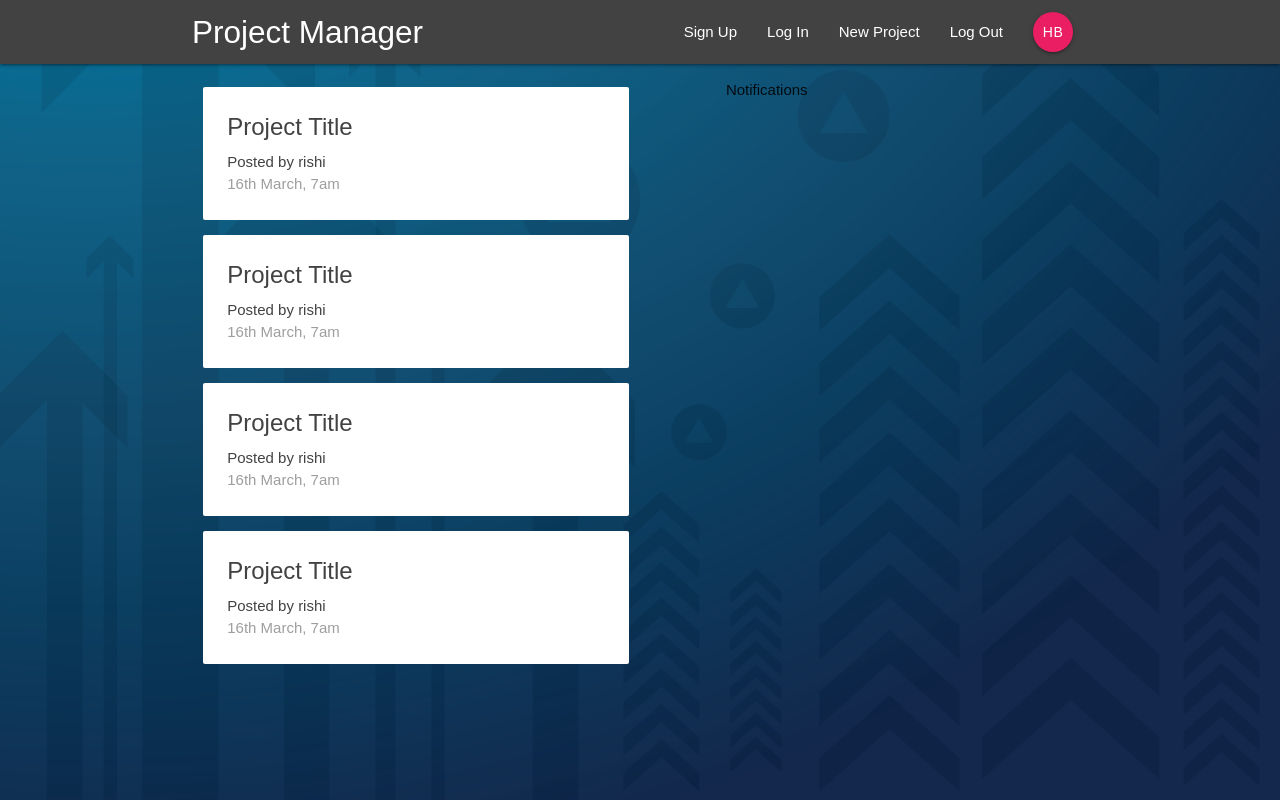
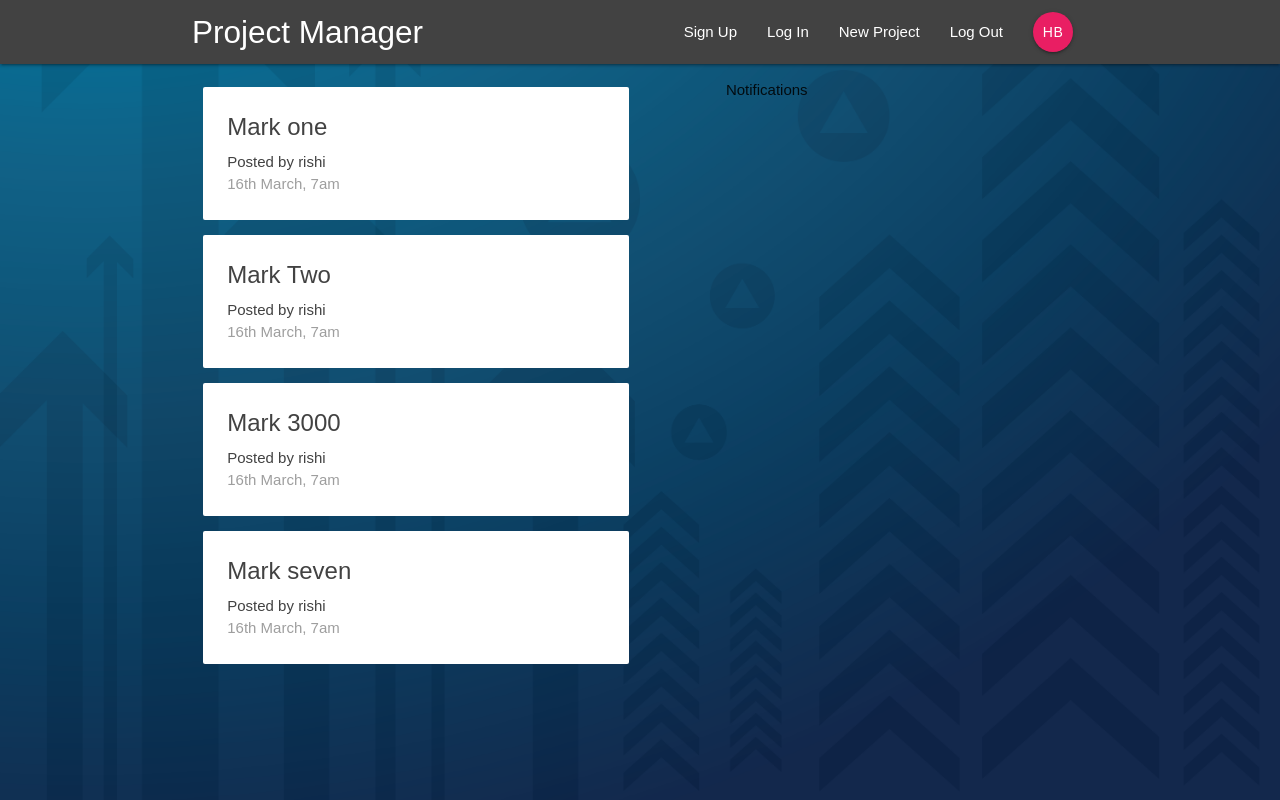
Before and after one commit to r7sh7/project-manager, a React (Create React App) app: page / in a window 1280 px wide. Built offline with nearby package versions, Linux system fonts and the light colour scheme.

Commit message:
useSelector to consume data and pass down as props

```diff
--- a/src/components/dashboard/Dashboard.js
+++ b/src/components/dashboard/Dashboard.js
@@ -1,15 +1,20 @@
 import React from 'react';
 import ProjectList from '../projects/ProjectList';
 import Notifications from './Notifications';
+import { useSelector } from 'react-redux';
 //dahsboard is our own class used to style as per our needs
 //div(row) to use the materialize grid
 //div(col s12 m6) 12 columns with small screens and up and 6 columns for medium screens and up
 //offset-m1 is the gap between the two divs 1)Project List 2)Notifications
 const Dashboard = () => {
+
+    const projects = useSelector(state => state.project.projects);
+    console.log(projects);
+
     return (
         <div className="dashboard container">
             <div className="row">
-                <div className="col s12 m6"><ProjectList /></div>
+                <div className="col s12 m6"><ProjectList projects={projects} /></div>
                 <div className="col s12 m5 offset-m1"><Notifications /></div>
             </div>
         </div>
--- a/src/components/projects/ProjectList.js
+++ b/src/components/projects/ProjectList.js
@@ -11,13 +11,14 @@
                 </div>
             </div> */
 
-const ProjectList = () => {
+const ProjectList = ({projects}) => {
     return (
         <div className="project-list section">
-            <ProjectSummary />
-            <ProjectSummary />
-            <ProjectSummary />
-            <ProjectSummary />
+            {projects && projects.map((project) => {
+                 return(
+                    <ProjectSummary project={project} key={project.id} />
+                 )
+            })}
         </div>
 
     );
--- a/src/components/projects/ProjectSummary.js
+++ b/src/components/projects/ProjectSummary.js
@@ -1,10 +1,10 @@
 import React from 'react';
 
-const ProjectSummary = () => {
+const ProjectSummary = ({project}) => {
     return (
         <div className="card z-depth-0 project-summary">
             <div className="card-content grey-text text-darken-3">
-                <span className="card-title">Project Title</span>
+                <span className="card-title">{project.title}</span>
                 <p>Posted by rishi</p>
                 <p className="grey-text">16th March, 7am</p>
             </div>
```
